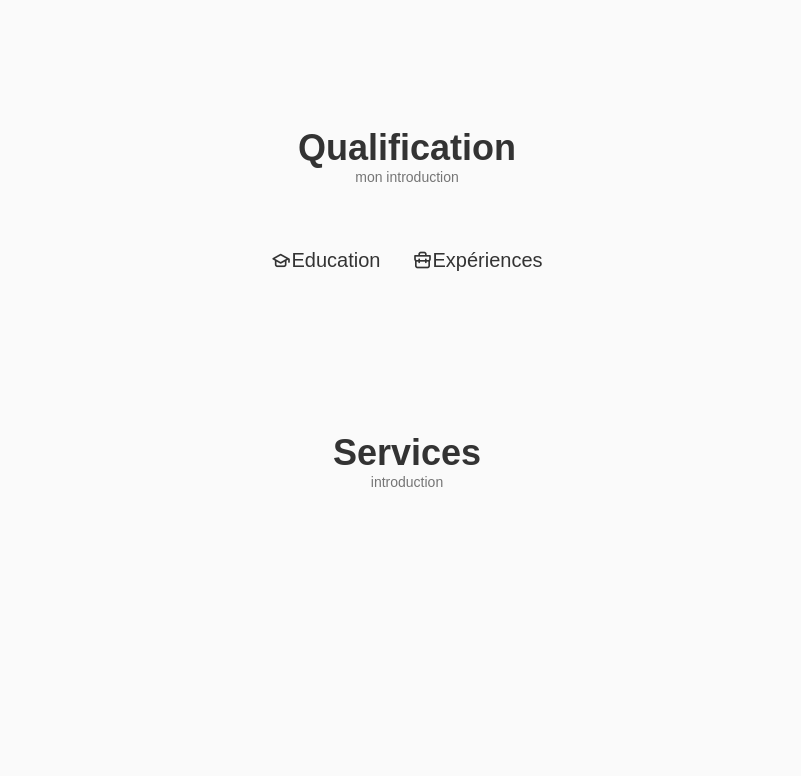
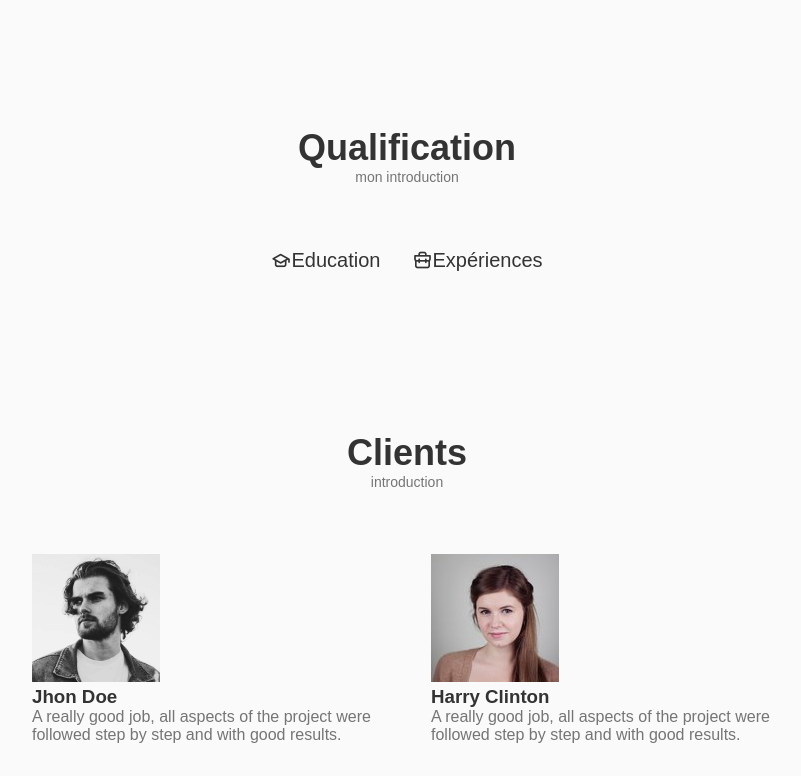
Before and after one commit to rovertnet/mon_portfolio, a React (Create React App) app: page / in a window 1280 px wide. Shown: the part 2859-3635 px from the top of the page, without its empty margins (233-1034 px from the left). Before the commit the page ends 3445 px from the top, so only its background shows below. Built offline with nearby package versions, Linux system fonts and the light colour scheme.

Commit message:
un autre comite

```diff
--- a/package.json
+++ b/package.json
@@ -9,6 +9,7 @@
     "react": "^18.2.0",
     "react-dom": "^18.2.0",
     "react-scripts": "5.0.1",
+    "swiper": "^10.0.4",
     "web-vitals": "^2.1.4"
   },
   "scripts": {
--- a/src/composants/temoignage/Temoignage.jsx
+++ b/src/composants/temoignage/Temoignage.jsx
@@ -1,13 +1,50 @@
 import React from 'react';
 import "./temoignage.css";
+import { Data } from './Data';
+
+// Import Swiper React components
+import { Swiper, SwiperSlide } from 'swiper/react';
+
+// Import Swiper styles
+import 'swiper/css';
+import 'swiper/css/pagination';
+
+import {Pagination} from "swiper";
 
 const Temoignage = () => {
   return (
     <section className="testimonial container section">
-          <h2 className="section_title">Services</h2>
+          <h2 className="section_title">Clients</h2>
           <span className="section_subtitle">introduction</span>
 
-          <div className="testimonial_container"></div>
+          <Swiper className="testimonial_container"
+                  loop={true}
+                  grabCursor={true}
+                  spaceBetween={24}
+                  pagination={{
+                    clickable: true,
+                  }}
+                  breakpoints={{
+                    576:{
+                        slidesPerView: 2,
+                    },
+                    768:{
+                        slidesPerView: 2,
+                        spaceBetween: 48,
+                    }
+                  }}
+          >
+            {Data.map(({id, image, title, description})=>{
+                return(
+                    <SwiperSlide className="testimonial card" key={id}>
+                        <img src={image} alt="" className="testimonial_img" />
+
+                        <h3 className="testimonial_name">{title}</h3>
+                        <p className="testimonial_description">{description}</p>
+                    </SwiperSlide>
+                )
+            })}
+          </Swiper>
     </section>
   )
 }
--- a/src/composants/temoignage/temoignage.css
+++ b/src/composants/temoignage/temoignage.css
@@ -0,0 +1,3 @@
+.testimonial_container{
+    width: 750px;
+}
```
Also changed, not shown: 1 other file (tests, documents, lock files or other folders).
